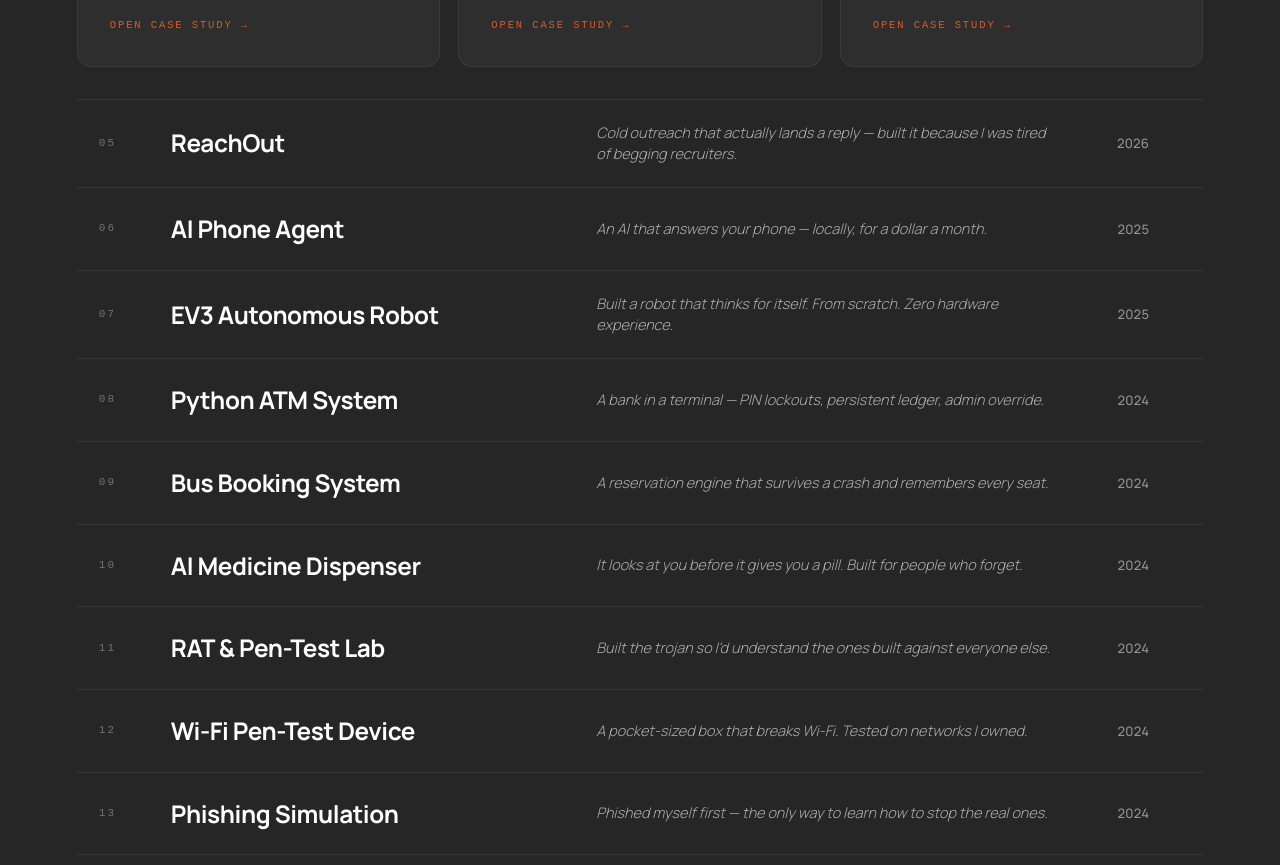
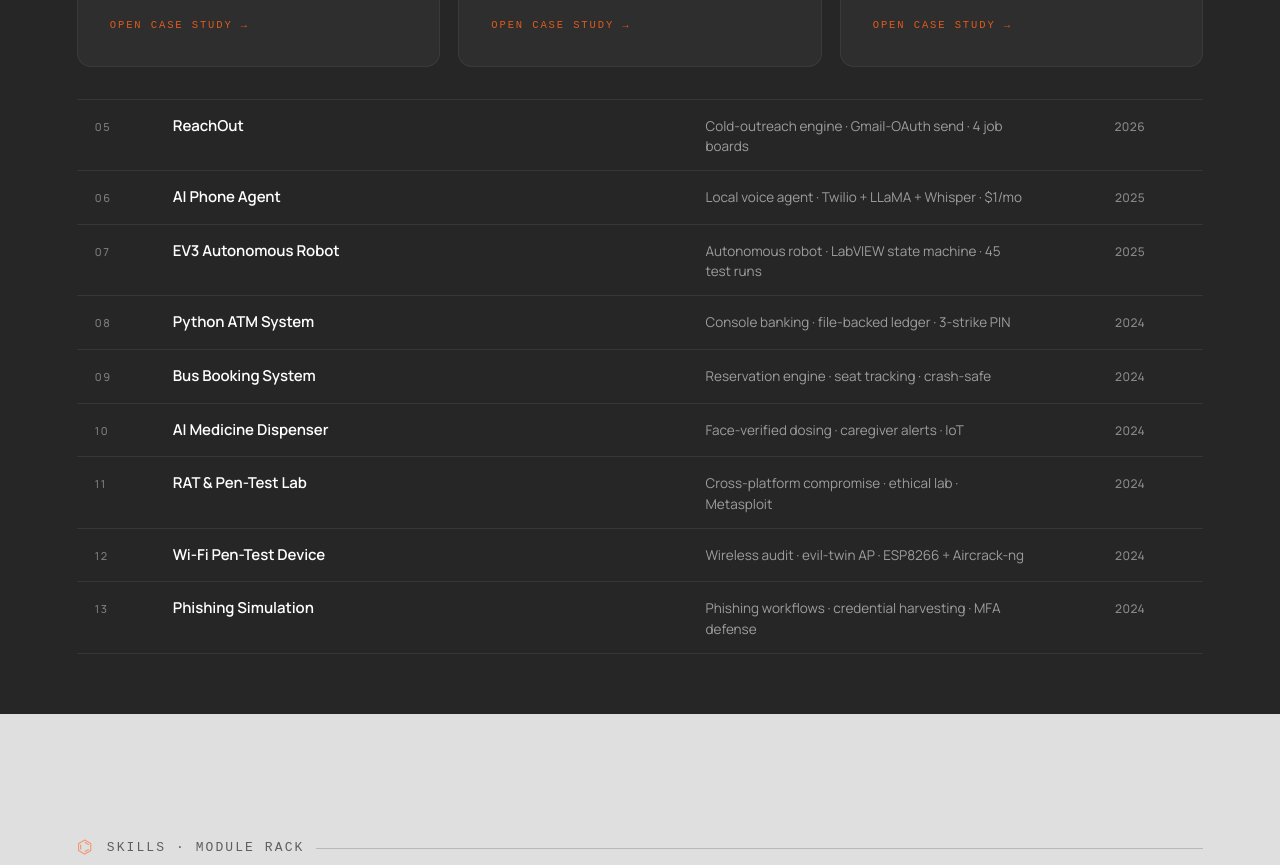
Before and after one commit to itsramananshul/Portfolio, a plain HTML site: page previews/portfolio_03_design.html in a window 1280 px wide. Shown: the part 4539-5404 px from the top of the page. Drawn offline with Linux system fonts and the light colour scheme; a web font is replaced by a local one.

Commit message:
compact rows: revert size + copy density, keep new hover animation
- Restored the earlier compact row size: 14px padding (was 22px),
  15px title (was 22-26px), 13.5px stack (was 14.5px italic). Both
  title and stack now share the same Manrope family at consistent
  weights — feels like one row, not two.
- Stack copy reverted to terse dot-separated taglines closer to the
  earlier vibe but a touch more flavorful:
    "Cold-outreach engine · Gmail-OAuth send · 4 job boards"
    "Local voice agent · Twilio + LLaMA + Whisper · $1/mo"
    "Autonomous robot · LabVIEW state machine · 45 test runs"
    "Face-verified dosing · caregiver alerts · IoT"
    "Wireless audit · evil-twin AP · ESP8266 + Aircrack-ng"
- Hover animation kept: orange left rail slides in, padding nudges
  right, title shifts orange, arrow slides in.

```diff
--- a/previews/portfolio_03_design.html
+++ b/previews/portfolio_03_design.html
@@ -251,48 +251,48 @@ button { font:inherit; border:none; background:none; cursor:pointer; color:inher
 
 .compact { padding-top:32px; position:relative; }
 .compact-row {
-  display:grid; grid-template-columns:48px 1.4fr 1.6fr 70px 24px;
-  gap:24px; padding:22px 6px 22px 22px;
+  display:grid; grid-template-columns:60px 1.6fr 1fr 100px 22px;
+  gap:18px; padding:14px 18px;
   border-top:1px solid rgba(255,255,255,.08);
-  font-family:var(--sans);
-  align-items:center; cursor:pointer; position:relative;
+  font-family:var(--sans); font-size:14px;
+  align-items:baseline; cursor:pointer; position:relative;
   transition:padding-left .35s cubic-bezier(.2,.8,.2,1), background .25s;
 }
 .compact-row::before {
-  content:''; position:absolute; left:0; top:14%; bottom:14%;
+  content:''; position:absolute; left:0; top:18%; bottom:18%;
   width:3px; background:var(--orange);
   transform:scaleY(0); transform-origin:center;
   transition:transform .35s cubic-bezier(.2,.8,.2,1);
 }
-.compact-row:hover { padding-left:34px; background:rgba(255,255,255,.025); }
+.compact-row:hover { padding-left:30px; background:rgba(255,255,255,.025); }
 .compact-row:hover::before { transform:scaleY(1); }
 .compact-row:hover .ttl { color:var(--orange); }
 .compact-row:last-child { border-bottom:1px solid rgba(255,255,255,.08); }
 
 .compact-row .n {
-  font-family:var(--mono); font-size:11px; letter-spacing:.18em;
-  color:rgba(255,255,255,.35); text-transform:uppercase;
+  font-family:var(--sans); font-size:11px; letter-spacing:.14em;
+  color:rgba(255,255,255,.4); text-transform:uppercase; font-weight:500;
 }
 .compact-row .ttl {
-  font-family:var(--sans); font-weight:700;
-  font-size:clamp(20px, 1.9vw, 26px); letter-spacing:-.018em;
+  font-family:var(--sans); font-weight:600;
+  font-size:15px; letter-spacing:-.005em;
   color:#fff;
   transition:color .25s;
 }
 .compact-row .stack {
-  font-family:var(--sans); font-size:14.5px; line-height:1.5;
-  font-style:italic; font-weight:300;
-  color:rgba(255,255,255,.62);
+  font-family:var(--sans); font-size:13.5px; line-height:1.5;
+  font-weight:400;
+  color:rgba(255,255,255,.55);
 }
 .compact-row .yr {
-  font-family:var(--sans); font-size:13px; font-weight:500;
-  color:rgba(255,255,255,.5); letter-spacing:.02em;
+  font-family:var(--sans); font-size:12px; font-weight:500;
+  color:rgba(255,255,255,.45); letter-spacing:.04em;
   text-align:right;
 }
 .compact-row .arr {
-  font-family:var(--mono); font-size:18px;
+  font-family:var(--mono); font-size:14px;
   color:var(--orange); opacity:0;
-  transform:translateX(-8px);
+  transform:translateX(-6px);
   transition:opacity .3s, transform .3s;
   text-align:right;
 }
@@ -544,11 +544,11 @@ footer {
   .track.featured { grid-column:auto; min-height:300px; padding:28px; }
   .track.featured .track-t { font-size:42px; }
   .rack { grid-template-columns:1fr; }
-  .compact-row { grid-template-columns:36px 1fr 22px; gap:4px 12px; padding:18px 10px; align-items:start; }
-  .compact-row:hover { padding-left:22px; }
-  .compact-row .ttl { font-size:18px; }
+  .compact-row { grid-template-columns:36px 1fr 20px; gap:3px 10px; padding:12px 8px; align-items:start; }
+  .compact-row:hover { padding-left:20px; }
+  .compact-row .ttl { font-size:15px; }
   .compact-row .stack, .compact-row .yr { grid-column:2; }
-  .compact-row .yr { text-align:left; margin-top:4px; font-size:11.5px; opacity:.55; }
+  .compact-row .yr { text-align:left; margin-top:4px; font-size:11px; }
   .compact-row .arr { grid-column:3; grid-row:1 / span 3; align-self:center; }
   .exp-timeline { padding-left:36px; }
   .exp-timeline::before { left:8px; }
@@ -708,15 +708,15 @@ footer {
   </div>
 
   <div class="compact" id="compact-list">
-    <div class="compact-row" data-id="reachout"><span class="n">05</span><span class="ttl">ReachOut</span><span class="stack">Cold outreach that actually lands a reply &mdash; built it because I was tired of begging recruiters.</span><span class="yr">2026</span><span class="arr">→</span></div>
-    <div class="compact-row" data-id="phone"><span class="n">06</span><span class="ttl">AI Phone Agent</span><span class="stack">An AI that answers your phone &mdash; locally, for a dollar a month.</span><span class="yr">2025</span><span class="arr">→</span></div>
-    <div class="compact-row" data-id="ev3"><span class="n">07</span><span class="ttl">EV3 Autonomous Robot</span><span class="stack">Built a robot that thinks for itself. From scratch. Zero hardware experience.</span><span class="yr">2025</span><span class="arr">→</span></div>
-    <div class="compact-row" data-id="atm"><span class="n">08</span><span class="ttl">Python ATM System</span><span class="stack">A bank in a terminal &mdash; PIN lockouts, persistent ledger, admin override.</span><span class="yr">2024</span><span class="arr">→</span></div>
-    <div class="compact-row" data-id="bus"><span class="n">09</span><span class="ttl">Bus Booking System</span><span class="stack">A reservation engine that survives a crash and remembers every seat.</span><span class="yr">2024</span><span class="arr">→</span></div>
-    <div class="compact-row" data-id="med"><span class="n">10</span><span class="ttl">AI Medicine Dispenser</span><span class="stack">It looks at you before it gives you a pill. Built for people who forget.</span><span class="yr">2024</span><span class="arr">→</span></div>
-    <div class="compact-row" data-id="rat"><span class="n">11</span><span class="ttl">RAT &amp; Pen-Test Lab</span><span class="stack">Built the trojan so I'd understand the ones built against everyone else.</span><span class="yr">2024</span><span class="arr">→</span></div>
-    <div class="compact-row" data-id="wifi"><span class="n">12</span><span class="ttl">Wi-Fi Pen-Test Device</span><span class="stack">A pocket-sized box that breaks Wi-Fi. Tested on networks I owned.</span><span class="yr">2024</span><span class="arr">→</span></div>
-    <div class="compact-row" data-id="phish"><span class="n">13</span><span class="ttl">Phishing Simulation</span><span class="stack">Phished myself first &mdash; the only way to learn how to stop the real ones.</span><span class="yr">2024</span><span class="arr">→</span></div>
+    <div class="compact-row" data-id="reachout"><span class="n">05</span><span class="ttl">ReachOut</span><span class="stack">Cold-outreach engine · Gmail-OAuth send · 4 job boards</span><span class="yr">2026</span><span class="arr">→</span></div>
+    <div class="compact-row" data-id="phone"><span class="n">06</span><span class="ttl">AI Phone Agent</span><span class="stack">Local voice agent · Twilio + LLaMA + Whisper · $1/mo</span><span class="yr">2025</span><span class="arr">→</span></div>
+    <div class="compact-row" data-id="ev3"><span class="n">07</span><span class="ttl">EV3 Autonomous Robot</span><span class="stack">Autonomous robot · LabVIEW state machine · 45 test runs</span><span class="yr">2025</span><span class="arr">→</span></div>
+    <div class="compact-row" data-id="atm"><span class="n">08</span><span class="ttl">Python ATM System</span><span class="stack">Console banking · file-backed ledger · 3-strike PIN</span><span class="yr">2024</span><span class="arr">→</span></div>
+    <div class="compact-row" data-id="bus"><span class="n">09</span><span class="ttl">Bus Booking System</span><span class="stack">Reservation engine · seat tracking · crash-safe</span><span class="yr">2024</span><span class="arr">→</span></div>
+    <div class="compact-row" data-id="med"><span class="n">10</span><span class="ttl">AI Medicine Dispenser</span><span class="stack">Face-verified dosing · caregiver alerts · IoT</span><span class="yr">2024</span><span class="arr">→</span></div>
+    <div class="compact-row" data-id="rat"><span class="n">11</span><span class="ttl">RAT &amp; Pen-Test Lab</span><span class="stack">Cross-platform compromise · ethical lab · Metasploit</span><span class="yr">2024</span><span class="arr">→</span></div>
+    <div class="compact-row" data-id="wifi"><span class="n">12</span><span class="ttl">Wi-Fi Pen-Test Device</span><span class="stack">Wireless audit · evil-twin AP · ESP8266 + Aircrack-ng</span><span class="yr">2024</span><span class="arr">→</span></div>
+    <div class="compact-row" data-id="phish"><span class="n">13</span><span class="ttl">Phishing Simulation</span><span class="stack">Phishing workflows · credential harvesting · MFA defense</span><span class="yr">2024</span><span class="arr">→</span></div>
   </div>
 </section>
 
```
